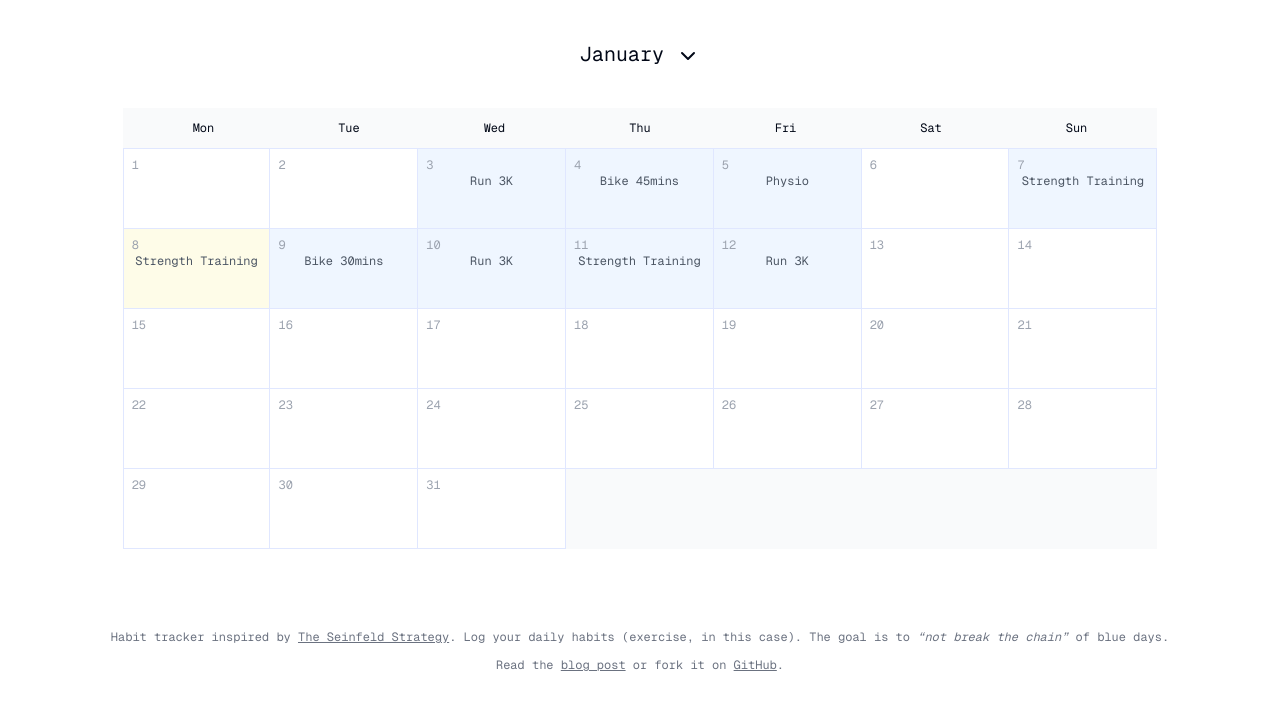
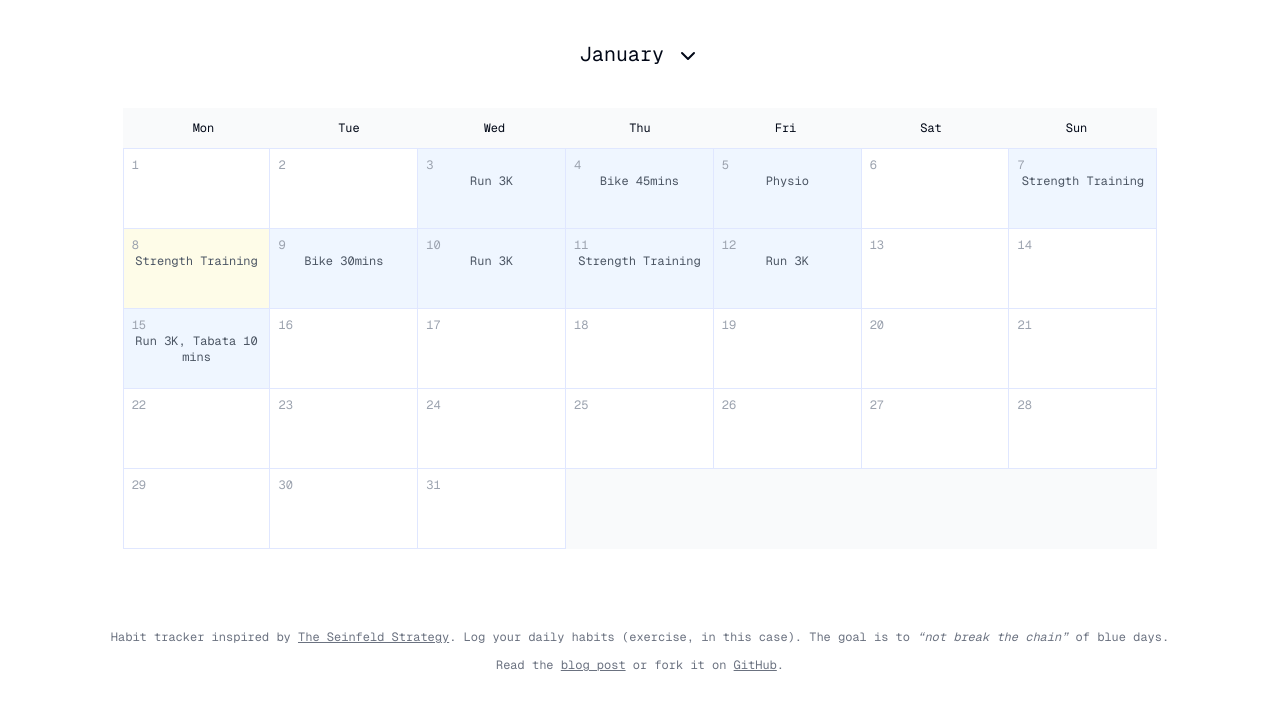
Before and after one commit to scottgallant/seinfeld-calendar, a Next.js app: page / in a window 1280 px wide. Shown: the top 710 px of the page. Built offline with nearby package versions, Linux system fonts and the light colour scheme.

Commit message:
added dates

```diff
--- a/src/data/specialDates.js
+++ b/src/data/specialDates.js
@@ -8,6 +8,7 @@ const specialDates = [
     { "date": "2024-01-10", "description": "Run 3K" },
     { "date": "2024-01-11", "description": "Strength Training" },
     { "date": "2024-01-12", "description": "Run 3K" },
+    { "date": "2024-01-15", "description": "Run 3K, Tabata 10 mins" },
 ];
 
 export default specialDates;
```
